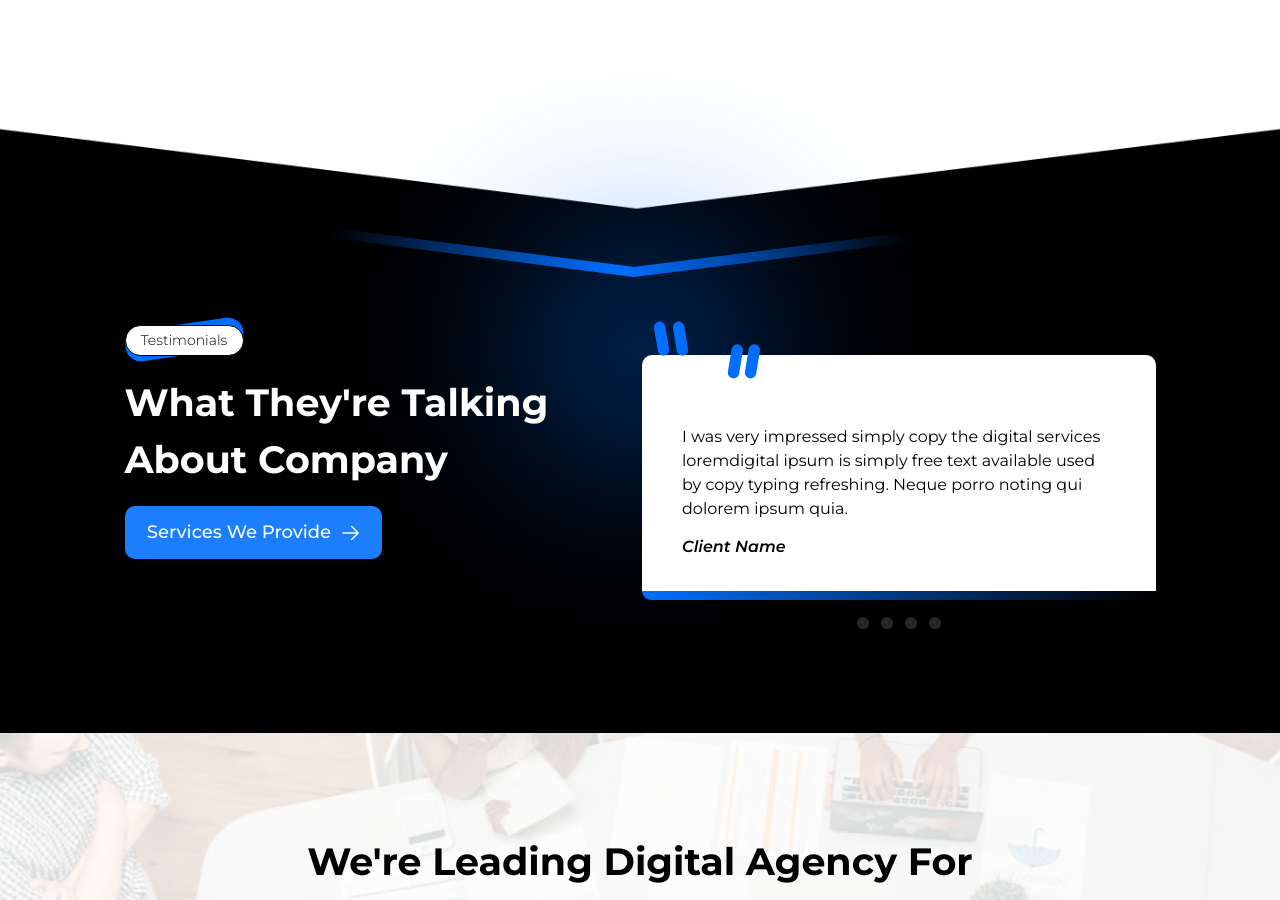
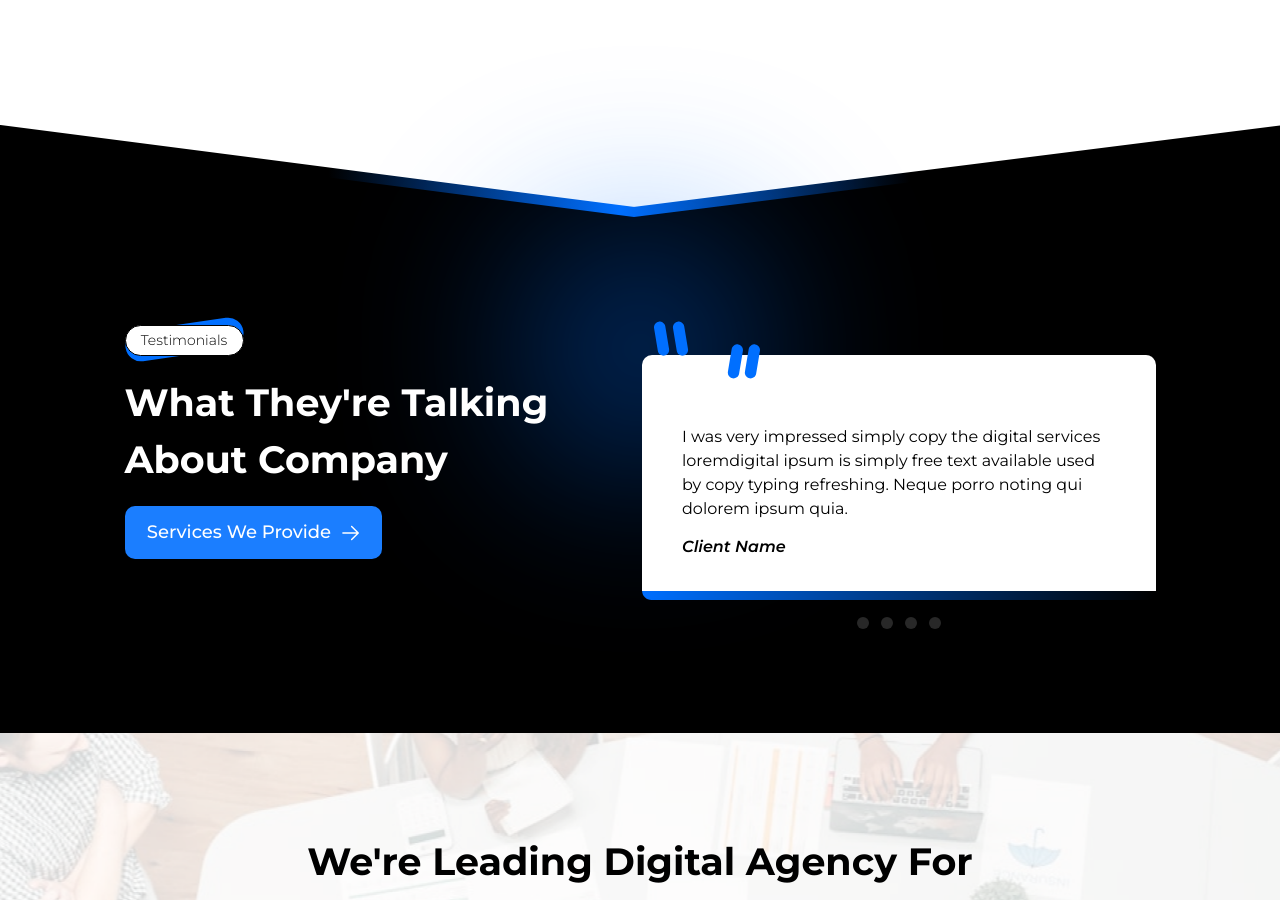
Before and after one commit to mudassir7732/Jataq-Technologies, a React (Create React App) app: page / in a window 1280 px wide. Shown: the part 3020-3920 px from the top of the page. Built offline with nearby package versions, Linux system fonts and the light colour scheme.

Commit message:
Updated code

```diff
--- a/src/App.css
+++ b/src/App.css
@@ -23,19 +23,19 @@
 
 @media (max-width: 600px) {
   .background-dynamic {
-      background-position: center 20px, center top; /* Smaller screens */
+      background-position: center 20px, center top;
   }
 }
 
 @media (min-width: 601px) and (max-width: 1024px) {
   .background-dynamic {
-      background-position: center 30px, center top; /* Medium screens */
+      background-position: center 30px, center top;
   }
 }
 
 @media (min-width: 1025px) {
   .background-dynamic {
-      background-position: center 50px, center top; /* Larger screens */
+      background-position: center -10px, center top;
   }
 }
 
```
